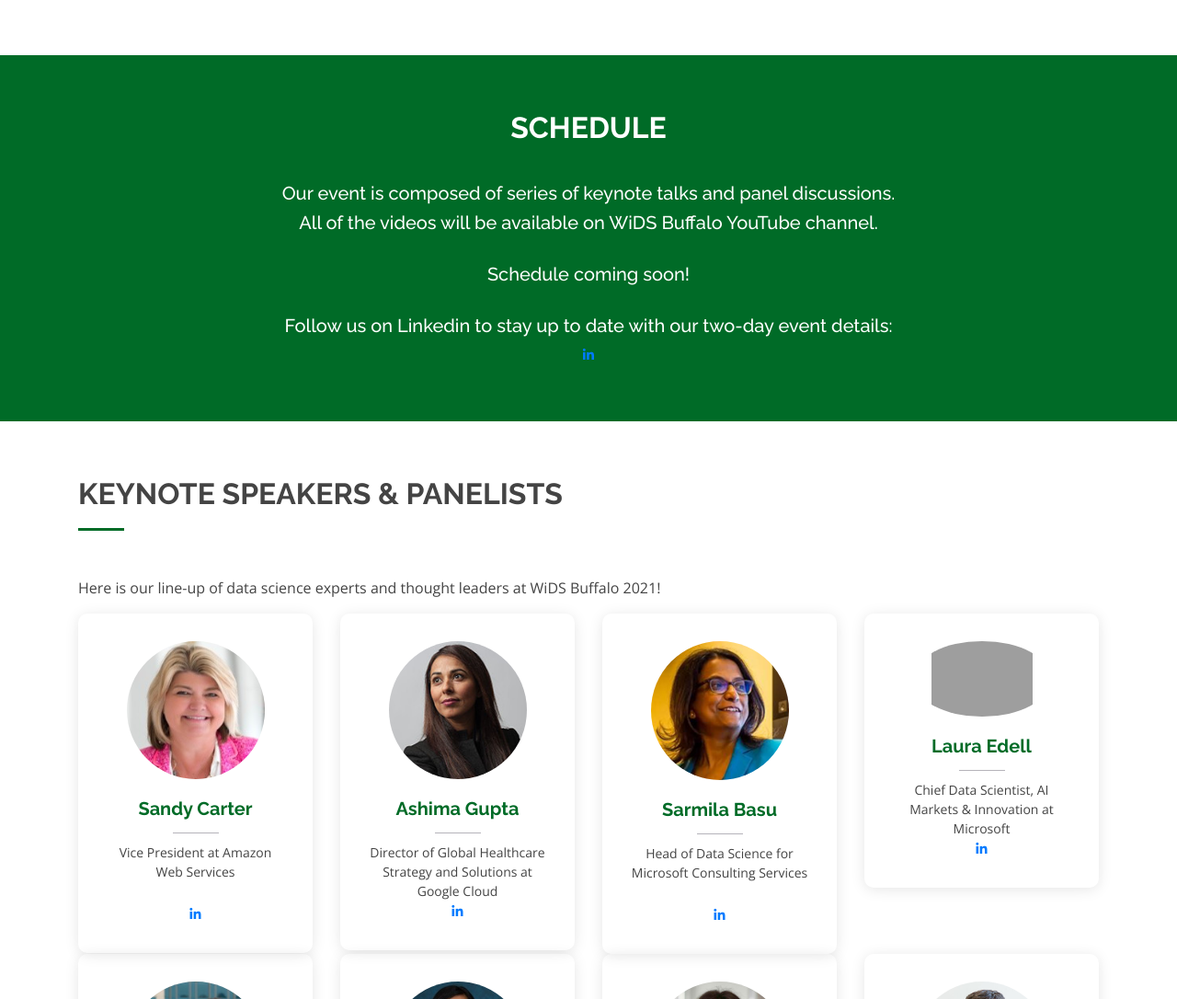
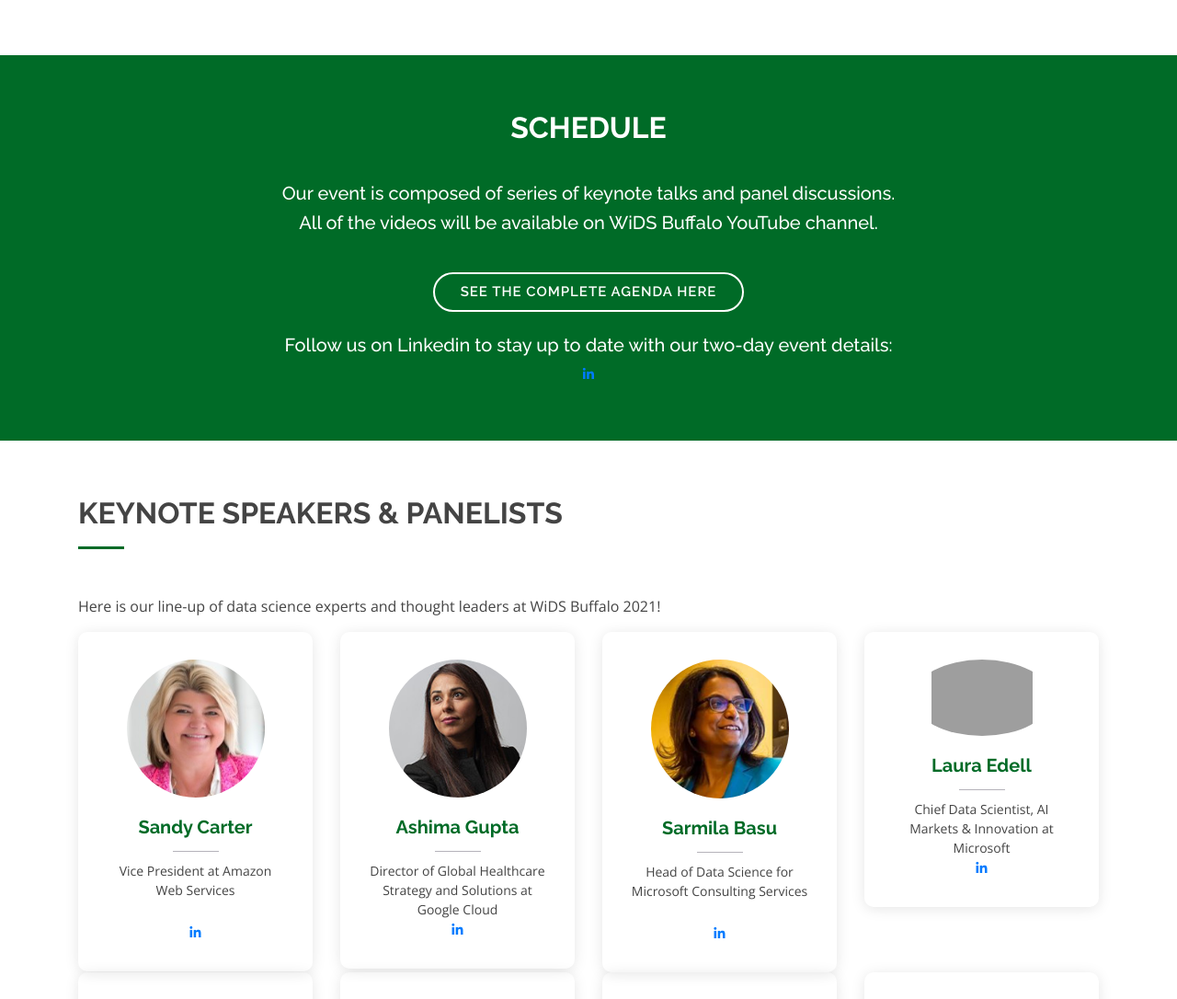
Before and after one commit to widsbuffalo2021/widsbuffalo2021.github.io, a plain HTML site: page index.html in a window 1280 px wide. Shown: the part 1620-2706 px from the top of the page at 92% size. Drawn offline with nearby package versions, Linux system fonts and the light colour scheme; grey boxes are pictures that could not be loaded.

Commit message:
schedule

```diff
--- a/index.html
+++ b/index.html
@@ -140,12 +140,13 @@
                   </div>
 
                   <h3>Our event is composed of series of keynote talks and panel discussions.<br></h3>
-                  <h3>All of the videos will be available on WiDS Buffalo YouTube channel.</h3> <br>
-                <div class="section-title-cfa">
-                    <h3> Schedule coming soon! </h3><br>
-                    <h3> Follow us on Linkedin to stay up to date with our two-day event details:</h3><a href="https://www.linkedin.com/company/wids-buffalo/" class="linkedin"><i class="bx bxl-linkedin bx-lg"></i></a>
-
-                </div>
+                  <h3>All of the videos will be available on WiDS Buffalo YouTube channel.</h3><br>
+                  <a class="cta-btn" href="assets/Schedule.pdf">See the complete agenda here</a><br>
+                  <div class="section-title-cfa">
+                      <br>
+                      <!--<h3> Schedule coming soon! </h3><br>-->
+                      <h3> Follow us on Linkedin to stay up to date with our two-day event details:</h3><a href="https://www.linkedin.com/company/wids-buffalo/" class="linkedin"><i class="bx bxl-linkedin bx-lg"></i></a>
+                  </div>
                   <!--<a class="cta-btn" href="assets/Schedule for Day1 and Day2.docx">See the complete agenda here</a>-->
               </div>
 
```
Also changed, not shown: 1 other file.
